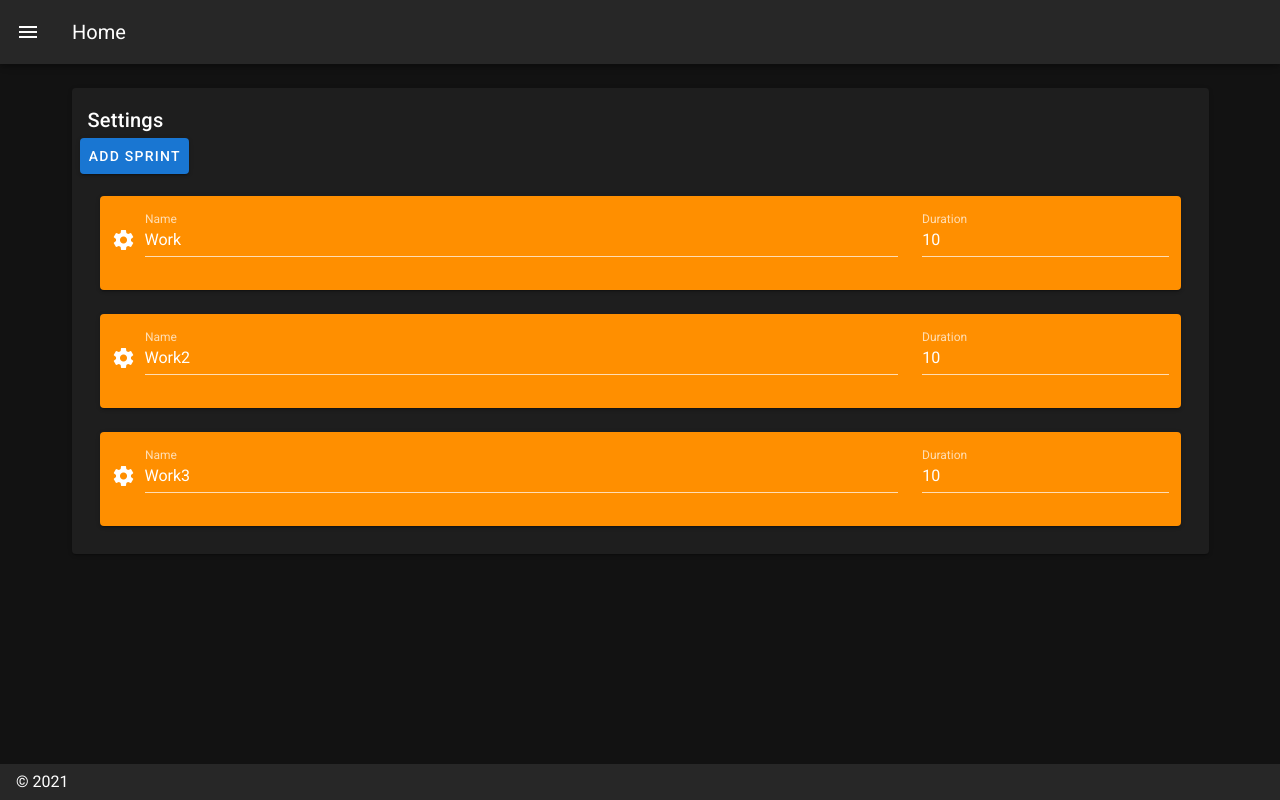
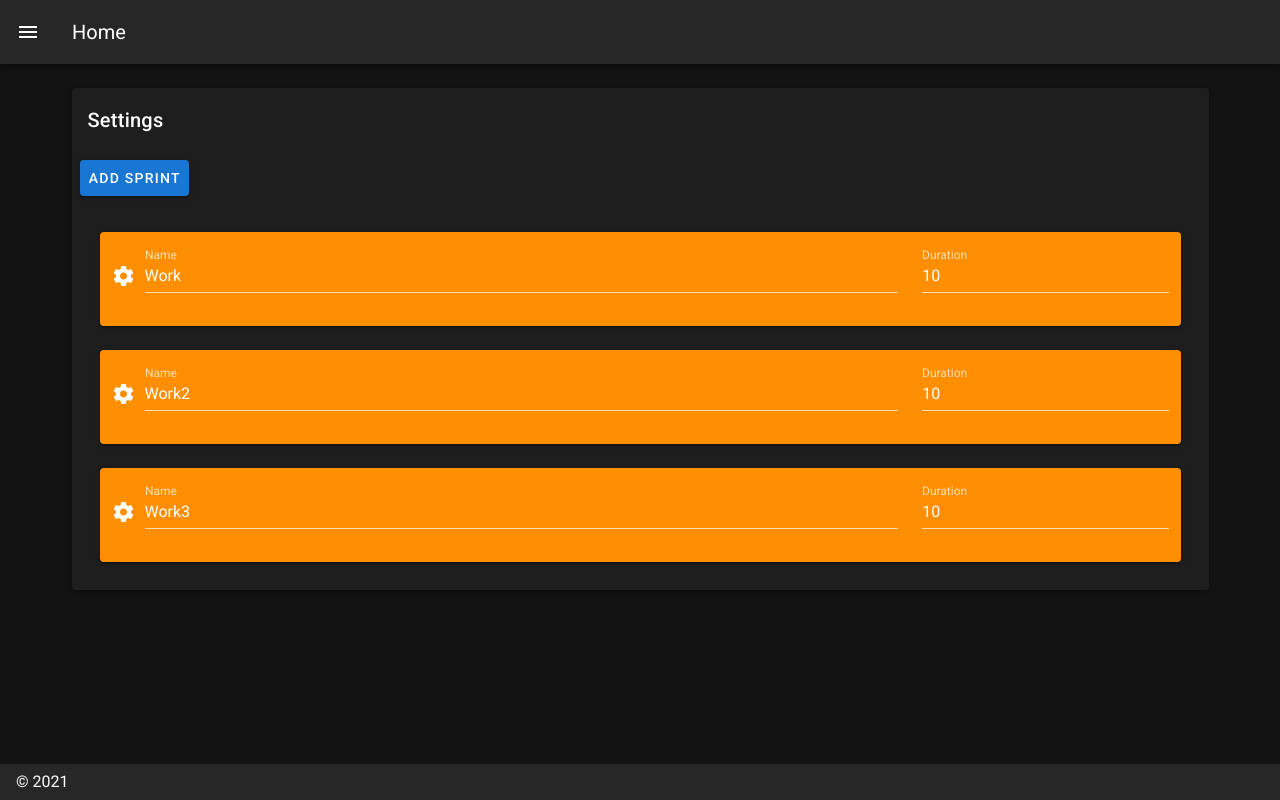
Before and after one commit to braden-w/168-hours, a Nuxt app: page /settings in a window 1280 px wide. Built offline with nearby package versions, Linux system fonts and the light colour scheme.

Commit message:
Removed class margins

```diff
--- a/pages/settings.vue
+++ b/pages/settings.vue
@@ -3,12 +3,7 @@
     <v-card>
       <v-card-title>Settings</v-card-title>
       <v-card-actions>
-        <v-btn
-          slot="header"
-          color="primary"
-          class="mt-n6 mb-n4"
-          @click="addSprint('Hi', 10)"
-        >
+        <v-btn slot="header" color="primary" @click="addSprint('Hi', 10)">
           Add Sprint
         </v-btn>
       </v-card-actions>
```
